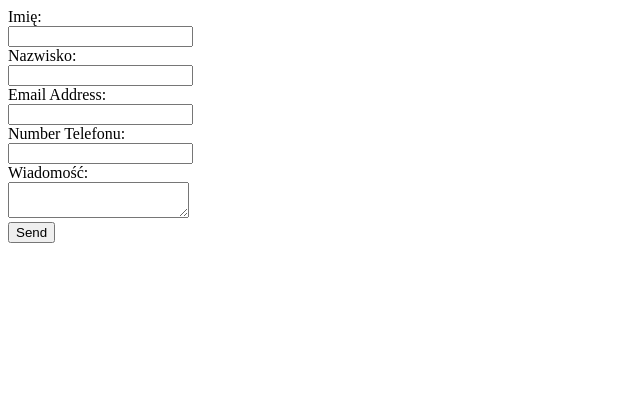
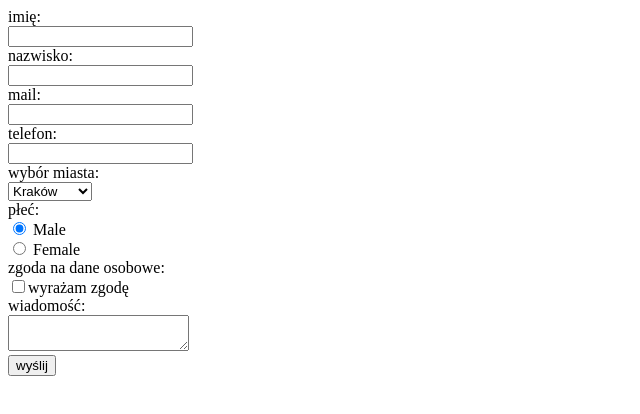
Before and after one commit to stanpyrzanowski/stanpyrzanowski.github.io, a plain HTML site: page Zadania_Domowe/zadanie-2/index.html in a window 1280 px wide. Shown: the whole page, without its empty margins (0-640 px from the left). Drawn offline with Linux system fonts and the light colour scheme; files that its build step writes are made by us from their sources.

Commit message:
form complete without styling

```diff
--- a/Zadania_Domowe/zadanie-2/index.html
+++ b/Zadania_Domowe/zadanie-2/index.html
@@ -3,30 +3,37 @@
 
 <head>
     <meta charset="UTF-8">
-    <title>Document</title>
+    <title>Formularz</title>
     <link rel="stylesheet" href="css/style.css" type="text/css">
 </head>
 
 <body>
 
-
-
     <form action="https://formspree.io/stan.pyrzanowski@gmail.com" method="POST">
 
-        <label for="name">Imię: </label><br />
+        <label for="name">imię:</label><br />
         <input type="text" name=“name” id="name" /><br />
-        <label for="surname">Nazwisko: </label><br />
+        <label for="surname">nazwisko:</label><br />
         <input type="text" name="name" id="surname" /><br />
-        <label for="email">Email Address: </label><br />
+        <label for="email">mail:</label><br />
         <input type="email" name="email" id="email" /><br />
-        <label for="telephone">Number Telefonu: </label><br />
+        <label for="telephone">telefon:</label><br />
         <input type="tel" name="usrtel" id="telephone" /> <br />
-        <label for="textarea">Wiadomość: </label><br />
+        <label for="wybor-miasta">wybór miasta:</label><br />
+        <select name="wybor-miasta">
+          <option value="Kraków">Kraków</option>
+          <option value="Warszawa">Warszawa</option>
+          <option value="Gdańsk">Gdańsk</option>
+        </select><br />
+        <label for="gender">płeć:</label><br />
+        <input type="radio" name="gender" value="mężczyzna" checked> Male<br />
+        <input type="radio" name="gender" value="kobieta"> Female<br />
+        <label for="dane-osobowe">zgoda na dane osobowe:</label><br />
+        <input type="checkbox" name="dane-osobowe" value="tak">wyrażam zgodę<br />
+        <label for="textarea">wiadomość:</label><br />
         <textarea maxlength="1000" name="textarea" id="textarea"></textarea><br />
-        <input type="submit" value="Send">
+        <input type="submit" value="wyślij">
     </form>
-
-
 
 </body>
 
```
